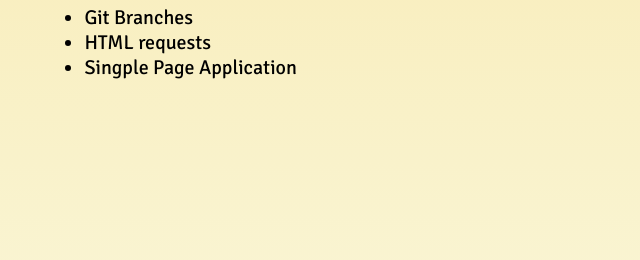
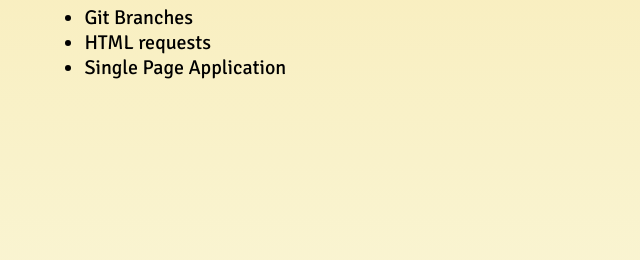
Before and after one commit to TMBrunetti/TMBrunetti.github.io, a plain HTML site: page index.html in a window 1280 px wide. Shown: the part 2767-3027 px from the top of the page, 607-1247 px from the left. Drawn offline with Linux system fonts and the light colour scheme.

Commit message:
fixed typo

```diff
--- a/index.html
+++ b/index.html
@@ -193,7 +193,7 @@
             <li>Java</li>
             <li>Git Branches</li>
             <li>HTML requests</li>
-            <li>Singple Page Application</li>
+            <li>Single Page Application</li>
           </ul>
         </article>
         </div>
```
